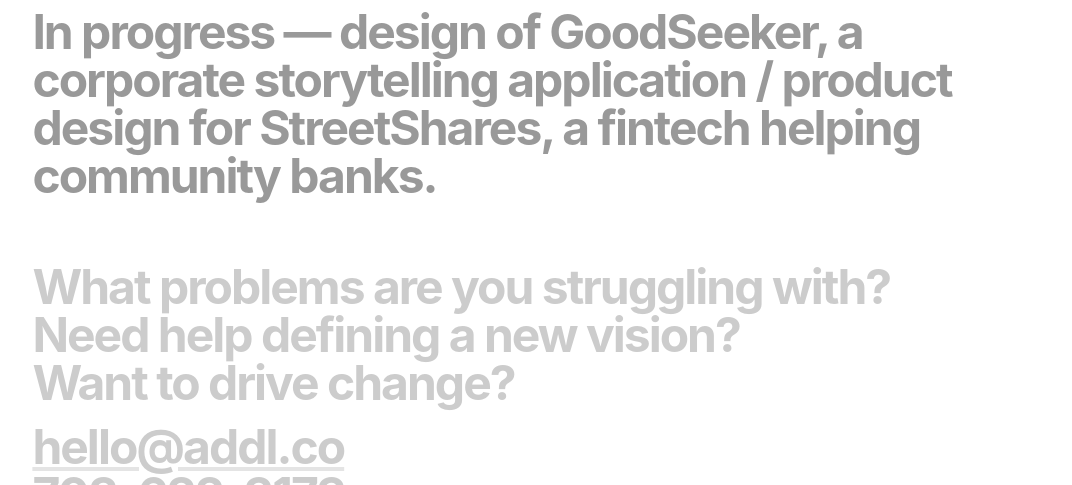
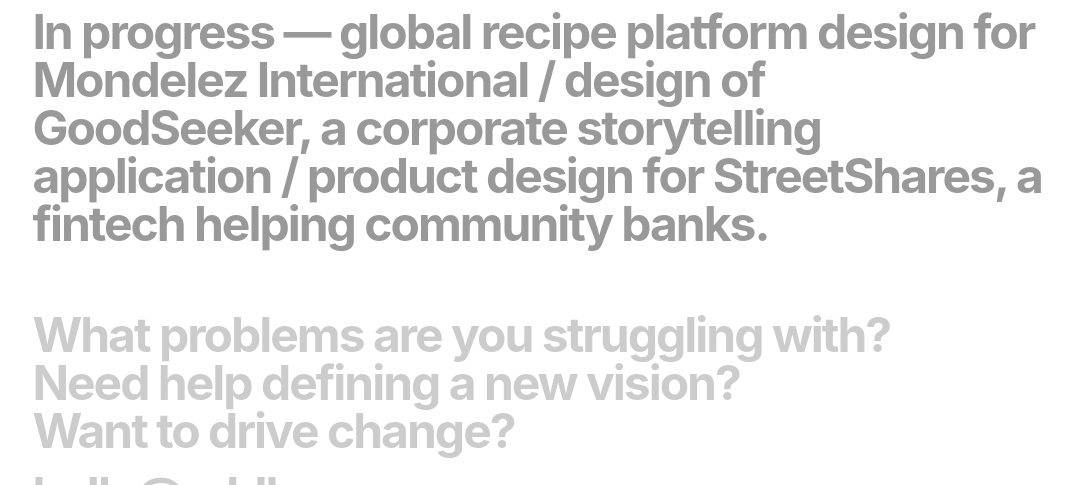
Before and after one commit to jmcweeney/additional, a plain HTML site: page webpage/index.html in a window 1280 px wide. Shown: the part 615-1100 px from the top of the page, without its empty margins (102-1174 px from the left). Drawn offline with nearby package versions, Linux system fonts and the light colour scheme.

```diff
--- a/webpage/index.html
+++ b/webpage/index.html
@@ -43,7 +43,7 @@
 			 design for human-centered recruiters <a class="latest" href="http://jkbadvisors.com" target="_blank">JKB Advisors</a> /
 			 Digital Life ecosystem design for <a class="latest" href="http://mcweeney.co/att/" target="_blank">AT&T</a>.
 		</p>
-		<p style="color: #999;">In progress &mdash; design of GoodSeeker, a corporate storytelling application / product design for StreetShares, a fintech helping community banks.</p>
+		<p style="color: #999;">In progress &mdash; global recipe platform design for Mondelez International / design of GoodSeeker, a corporate storytelling application / product design for StreetShares, a fintech helping community banks.</p>
 		<!-- <p style="color: #ccc;"><a href="http://mcweeney.co" target="_blank">Explore past projects</a></p> -->
 	</div>
 	<div>
```
